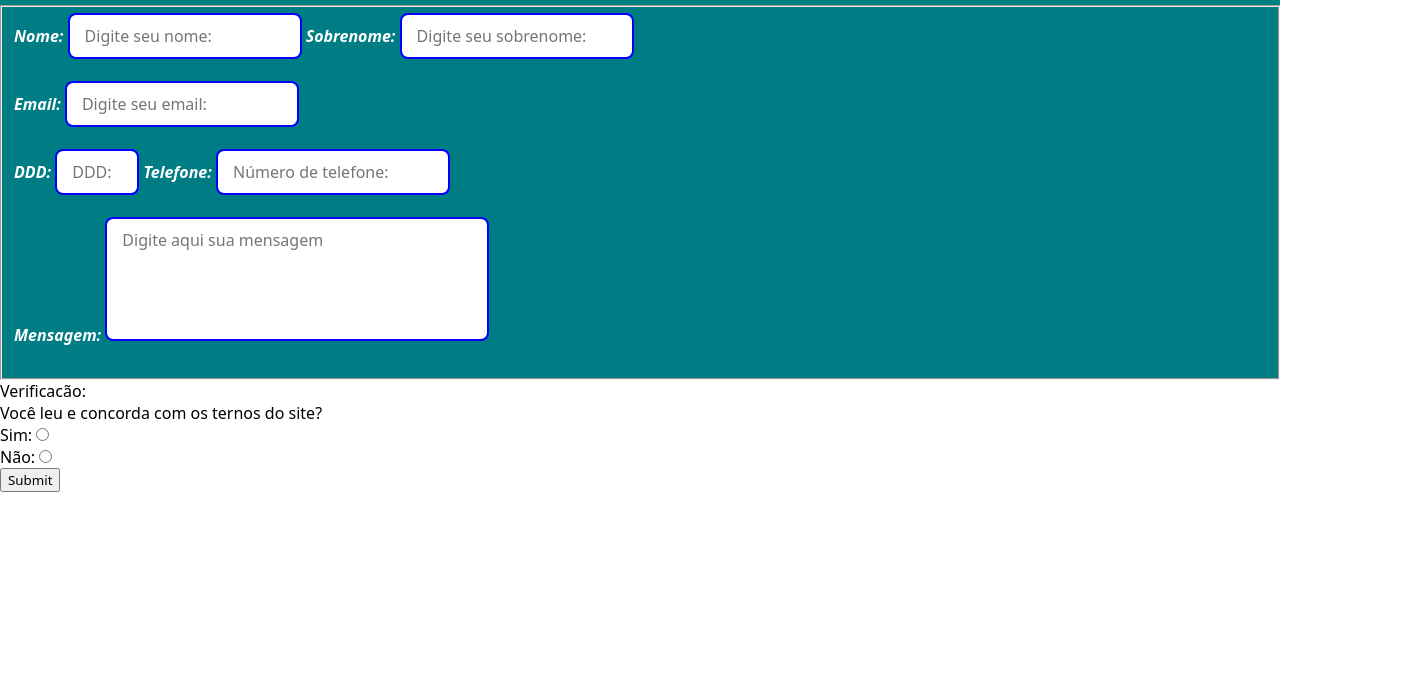
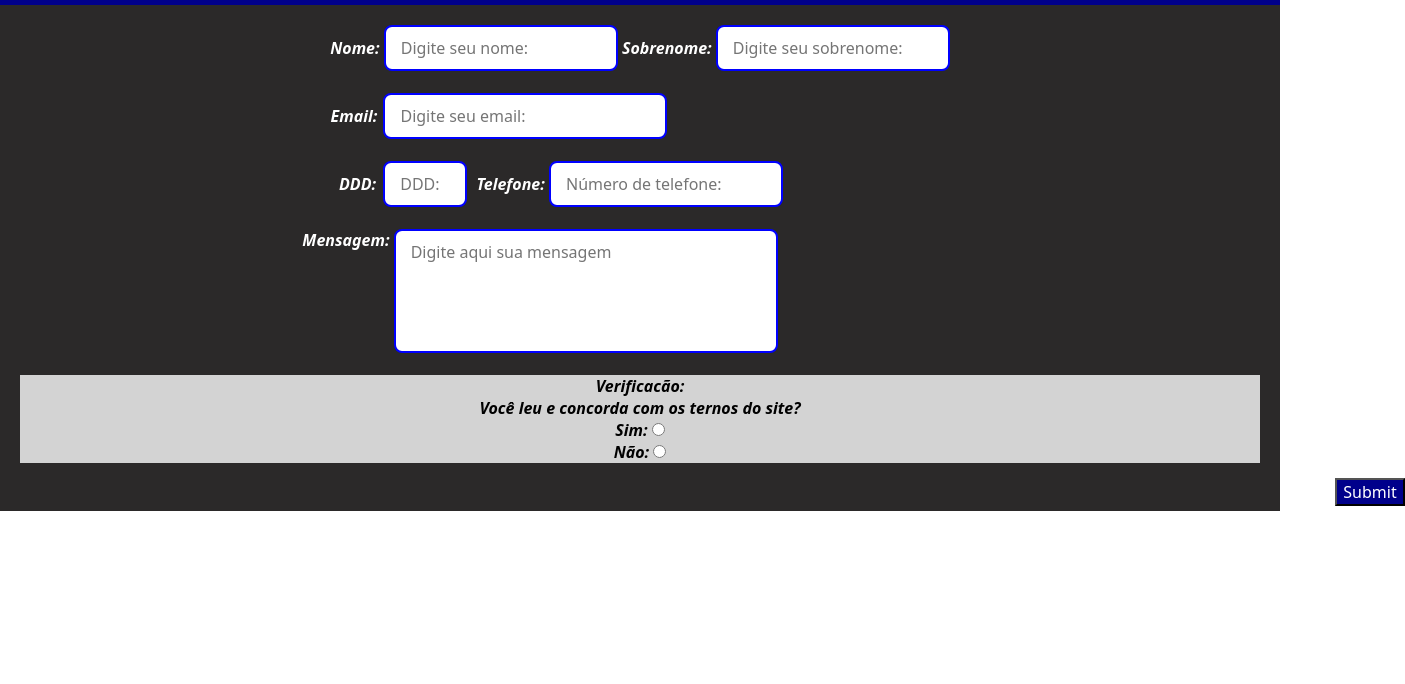
Before and after one commit to augustospanholo22/Trabalho-Web-Lab, a plain HTML site: page contato.html in a window 1280 px wide. Shown: the part 116-800 px from the top of the page, 1405 px wide, since content can reach past the window. Drawn offline with Linux system fonts and the light colour scheme.

Commit message:
Atualização index/contato

```diff
--- a/contato.html
+++ b/contato.html
@@ -23,28 +23,25 @@
 
     <main class="main_contato">
         <form>
-            <fieldset>
-                <label for="nome">Nome:</label>
-                <input type="text" placeholder="Digite seu nome:" required>
+            <label for="nome" class="nome">Nome:</label>
+            <input type="text" placeholder="Digite seu nome:" required id="nome">
 
             <label for="sobrenome">Sobrenome:</label>
             <input type="text" placeholder="Digite seu sobrenome:" required><br><br>
 
-                <label for="email">Email:</label>
+            <label for="email" class="email">Email:</label>
             <input type="email" placeholder="Digite seu email:" required><br><br>
 
-                <label for="ddd">DDD:</label>
-                <input type="text" placeholder="DDD:" required maxlength="3" style="width: 50px;">
+            <label for="ddd" class="ddd">DDD:</label>
+            <input type="text" placeholder="DDD:" required maxlength="3" style="width: 50px;" id="ddd">
 
-                <label for="fone">Telefone:</label>
-                <input type="text" placeholder="Número de telefone:" required maxlength="9"><br><br>
+            <label for="fone" class="telefone">Telefone:</label>
+            <input type="text" placeholder="Número de telefone:" required maxlength="9" id="telefone"><br><br>
 
-                <label for="mensagem">Mensagem:</label>
+            <label for="mensagem" class="mensagem">Mensagem:</label>
             <textarea class="mensagem" placeholder="Digite aqui sua mensagem" maxlength="200"></textarea><br><br>
-            </fieldset>
-    </main>
-    <footer>
-        <div class="varificacao">
+
+            <div class="verificacao">
                 <p>Verificacão:</p>
                 <p>Você leu e concorda com os ternos do site?</p>
                 <label for="sim">Sim:</label>
@@ -54,17 +51,10 @@
                 <input type="radio"><br>
 
                 <label for="enviar"></label>
-            <input type="submit" required>
             </div>
-    </footer>
+            <input type="submit" required class="botao">
         </form>
-
-
-
-
-
-
-
+    </main>
 
 
 
--- a/css/main.css
+++ b/css/main.css
@@ -1,12 +1,12 @@
 @import url('https://fonts.googleapis.com/css2?family=Bebas+Neue&display=swap');
 * {
-    margin: 0px;
-    font-family:system-ui, -apple-system, BlinkMacSystemFont, 'Segoe UI', Roboto, Oxygen, Ubuntu, Cantarell, 'Open Sans', 'Helvetica Neue', sans-serif
+    margin: 0;
+    font-family:system-ui, -apple-system, BlinkMacSystemFont, 'Segoe UI', Roboto, Oxygen, Ubuntu, Cantarell, 'Open Sans', 'Helvetica Neue', sans-serif;
 }
 
 .header_principal {
     color: #FFD700;
-    background-color:#201142 ;
+    background-color: black ;
     text-align: center;
     padding: 18px;
 
@@ -14,7 +14,7 @@
 .nav_principal {
     position: sticky;
     top: 0;
-    background-color: #008080	;
+    background-color:darkblue;
     text-align: center;
     font-family:sans-serif;
     padding: 10px;
@@ -28,8 +28,15 @@
     padding:20px;
     font-size: large;
     line-height: 1.5;
-
-
+}
+.main_principal > p {
+    position: relative;
+    left: 410px;
+    bottom: 410px;
+    word-wrap: break-word;
+    overflow-wrap: break-word;
+    white-space: normal;
+    width: 300px;
 }
 .titulo_main{
     text-align: center;
@@ -43,11 +50,14 @@
     left: 0;
 
 }
+#logo {
+    height: 400px;
 
+}
 
 .footer_principal{
     color: white;
-    background-color:#201142;
+    background-color:darkblue;
     text-align: center;
     margin: 0px;
     font-size: large;
@@ -60,9 +70,11 @@
 
 .main_contato {
     color: white;
-    background-color: #007C84;
+    background-color: rgb(43, 41, 41);
     font-weight: bold;
     font-style: oblique;
+    text-align: center;
+    padding: 20px;
 }
 input[type="text"] {
     padding: 10px 15px;
@@ -79,12 +91,14 @@ input[type="text"]:focus {
     box-shadow: 0 0 8px #FFD700;
 }
 input[type="email"] {
+    position: relative;
+    right: 140px;
     padding: 10px 15px;
     border: 2px solid blue;
     border-radius: 8px;
     font-size: 16px;
     transition: 0.5s;
-    width: 200px;
+    width: 250px;
 }
 input[type="email"]:focus {
     border-color: #FFD700;
@@ -104,3 +118,43 @@ textarea:focus {
     border-color: #FFD700;
     box-shadow: 0 0 8px #FFD700;
 }
+
+.email {
+    position: relative;
+    right: 142px;
+}
+.ddd {
+    position: relative;
+    right: 83px;
+}
+#ddd {
+    position: relative;
+    right: 80px;
+}
+.telefone {
+    position: relative;
+    right: 75px;
+}
+#telefone {
+    position: relative;
+    right: 75px;
+}
+.mensagem {
+    position: relative;
+    right: 100px;
+    vertical-align: top;
+}
+.verificacao {
+    color: black;
+    background-color: lightgrey ;
+    text-align: center;
+}
+.botao {
+    position: relative;
+    top:  15px;
+    left: 730px;
+    color: white;
+    background-color: darkblue;
+    border-color:rgb(0, 0, 0);
+    font-size:16px;
+}
```
Also changed, not shown: index.html (+5 -4 lines), sobre.html (+28 -0 lines). Lines whose indentation alone changed are shown as unchanged.
